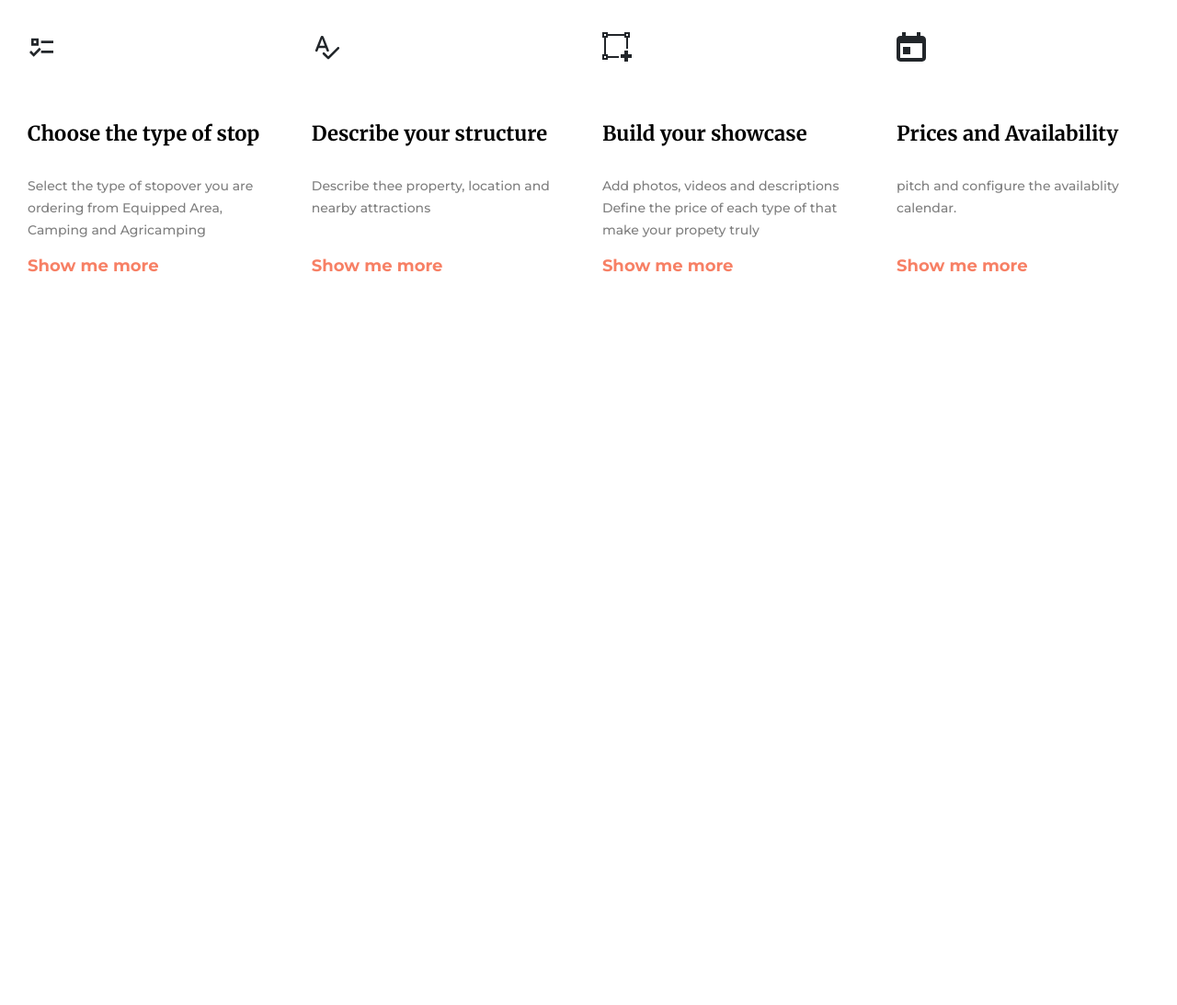
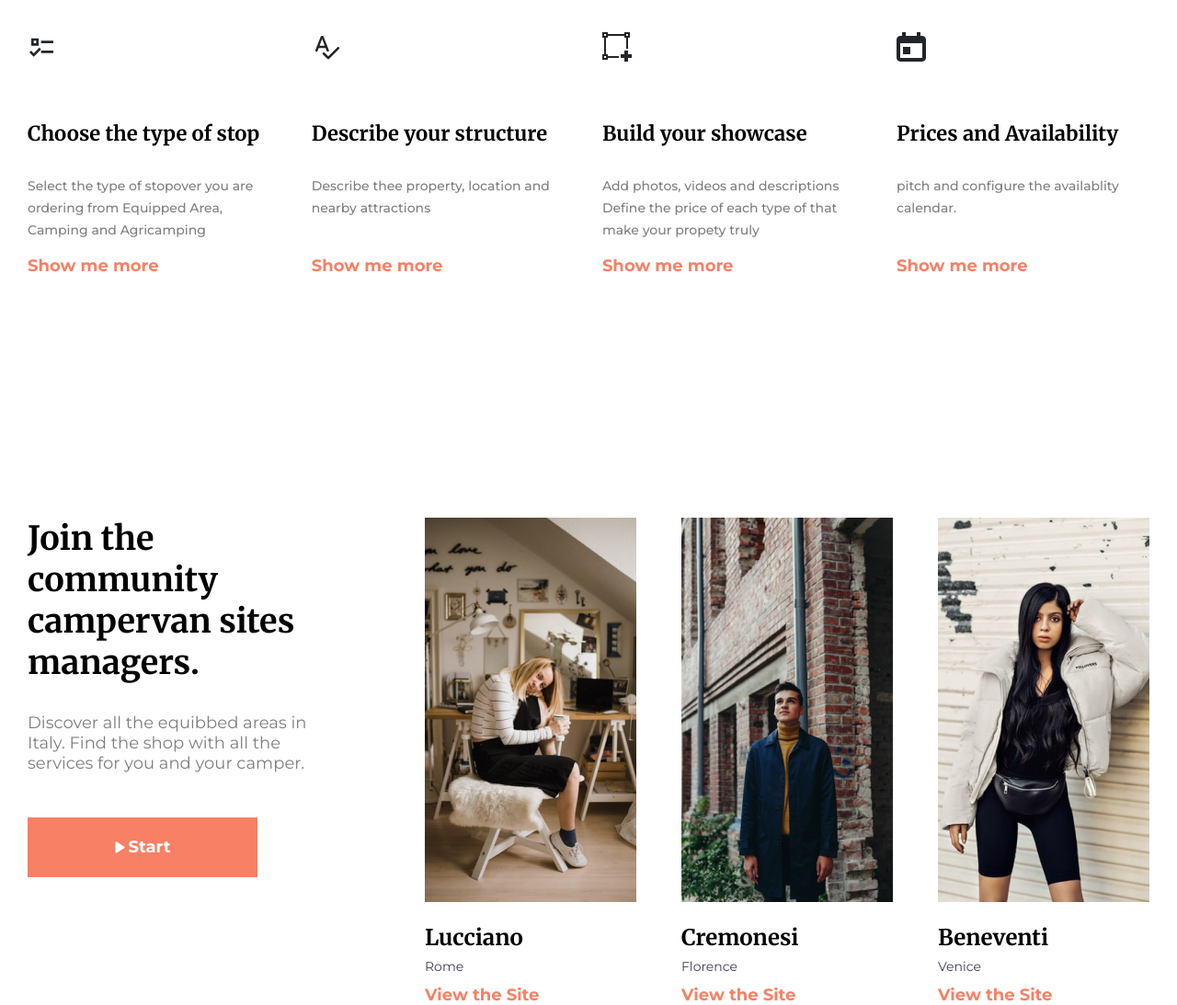
Before and after one commit to Scalete/project_business, a website: page src/index.html in a window 1280 px wide. Shown: the part 1905-2998 px from the top of the page at 92% size. Before the commit the page ends 2205 px from the top, so only its background shows below. Drawn offline with nearby package versions, Linux system fonts and the light colour scheme; files that its build step writes are made by us from their sources; files whose address does not match are found by name.

Commit message:
community

```diff
--- a/src/index.html
+++ b/src/index.html
@@ -126,6 +126,45 @@
         </div>
     </section>
 
+    <section class="community">
+        <div class="container">
+            <div class="community__wrapper">
+                <div class="community__join">
+                    <h2 class="title community__title">Join the community campervan sites managers.</h2>
+                    <h3 class="subtitle subtitle_mt32 community__subtitle">Discover all the equibbed areas in Italy. Find the shop with all the services for you and your camper.</h3>
+                    <button class="btn btn_mt48 community__btn"><img src="icons/btn-icons/play.svg" alt="play"
+                        class="community__btn-img">Start</button>
+                </div>
+                <div class="community__shops">
+                    <div class="community__shop">
+                        <img src="img/people/Lucciano.jpg" alt="Lucciano" class="community__shop-img">
+                        <h2 class="title title_mt24 community__shop-title">Lucciano</h2>
+                        <h3 class="subtitle subtitle_mt8 community__shop-subtitle">Rome</h3>
+                        <a href="#" class="community__shop-link">
+                            <h4 class="warning-title warning-title_mt11 community__shop-warning-title">View the Site</h4>
+                        </a>
+                    </div>
+                    <div class="community__shop">
+                        <img src="img/people/Cremonesi.jpg" alt="Cremonesi" class="community__shop-img">
+                        <h2 class="title title_mt24 community__shop-title">Cremonesi</h2>
+                        <h3 class="subtitle subtitle_mt8 community__shop-subtitle">Florence</h3>
+                        <a href="#" class="community__shop-link">
+                            <h4 class="warning-title warning-title_mt11 community__shop-warning-title">View the Site</h4>
+                        </a>
+                    </div>
+                    <div class="community__shop">
+                        <img src="img/people/Beneventi.jpg" alt="Beneventi" class="community__shop-img">
+                        <h2 class="title title_mt24 community__shop-title">Beneventi</h2>
+                        <h3 class="subtitle subtitle_mt8 community__shop-subtitle">Venice</h3>
+                        <a href="#" class="community__shop-link">
+                            <h4 class="warning-title warning-title_mt11 community__shop-warning-title">View the Site</h4>
+                        </a>
+                    </div>
+                </div>
+            </div>
+        </div>
+    </section>
+
 </body>
 
 </html>
--- a/src/sass/blocks/_button.scss
+++ b/src/sass/blocks/_button.scss
@@ -18,4 +18,7 @@
     &_mt29 {
         margin-top: 29px;
     }
+    &_mt48 {
+        margin-top: 48px;
+    }
 }
--- /dev/null
+++ b/src/sass/blocks/_community.scss
@@ -0,0 +1,46 @@
+.community {
+    padding-top: 263px;
+    &__wrapper {
+        display: flex;
+        justify-content: space-between;
+        align-items: flex-start;
+    }
+    &__title {
+        max-width: 325px;
+        font-size: 36px;
+        line-height: 45px;
+    }
+    &__subtitle {
+        font-weight: 400;
+        max-width: 325px;
+        font-size: 18px;
+        line-height: 22px;
+        opacity: 0.5;
+    }
+    &__btn {
+        &-img {
+            margin-right: 4px;
+        }
+    }
+    &__shops {
+        display: grid;
+        grid-template-columns: repeat(3, 230px);
+        gap: 49px 49px;
+    }
+    &__shop {
+        &-subtitle {
+            font-weight: 400;
+            line-height: 17px;
+            color: #3F3D56;
+        }
+        &-warning-title {
+            font-size: 18px;
+            line-height: 22px;
+        }
+        &-link {
+            &:hover {
+                text-decoration: none;
+            }
+        }
+    }
+}
--- a/src/sass/blocks/_media.scss
+++ b/src/sass/blocks/_media.scss
@@ -23,6 +23,24 @@
         &__items {
             grid-template-columns: repeat(auto-fit,minmax(auto,275px));
             gap: 46px 46px;
+        }
+    }
+    .community {
+        padding-top: 122px;
+        &__wrapper {
+            flex-direction: column;
+            align-items: center;
+        }
+        &__shops {
+            margin-top: 80px;
+        }
+        &__title, &__subtitle {
+            max-width: 669px;
+            text-align: center;
+        }
+        &__btn {
+            margin-left: auto;
+            margin-right: auto;
         }
     }
 }
@@ -64,6 +82,12 @@
             &-title {
                 margin-top: 40px;
             }
+        }
+    }
+    .community {
+        &__shops {
+            margin-top: 50px;
+            column-gap: 24px;
         }
     }
 }
@@ -118,6 +142,18 @@
             }
         }
     }
+    .community {
+        padding-top: 98px;
+        &__shops {
+            grid-template-columns: repeat(2,230px);
+        }
+        &__subtitle {
+            margin-top: 23px;
+        }
+        &__btn {
+            margin-top: 36px;
+        }
+    }
 }
 
 @media (max-width: 576px) {
@@ -169,4 +205,25 @@
             }
         }
     }
+    .community {
+        padding-top: 90px;
+        &__shops {
+            grid-template-columns: 230px;
+        }
+        &__shop {
+            display: flex;
+            flex-direction: column;
+            align-items: center;
+            &-title {
+                margin-top: 14px;
+            }
+        }
+        &__title {
+            font-size: 28px;
+            line-height: 36px;
+        }
+        &__subtitle {
+            font-size: 15px;
+        }
+    }
 }
--- a/src/sass/blocks/_title.scss
+++ b/src/sass/blocks/_title.scss
@@ -5,11 +5,14 @@
     font-size: 24px;
     line-height: 30px;
     color: #000000;
-    &_mt84 {
-        margin-top: 84px;
+    &_mt24 {
+        margin-top: 24px;
     }
     &_mt64 {
         margin-top: 64px;
+    }
+    &_mt84 {
+        margin-top: 84px;
     }
 }
 
@@ -19,6 +22,9 @@
     font-size: 14px;
     line-height: 24px;
     color: #000000;
+    &_mt8 {
+        margin-top: 8px;
+    }
     &_mt16 {
         margin-top: 16px;
     }
@@ -31,6 +37,9 @@
     &_mt31 {
         margin-top: 31px;
     }
+    &_mt32 {
+        margin-top: 32px;
+    }
 }
 
 .warning-title {
@@ -39,4 +48,7 @@
     font-size: 18px;
     line-height: 22px;
     color: $main-color;
+    &_mt11 {
+        margin-top: 11px;
+    }
 }
--- a/src/sass/style.scss
+++ b/src/sass/style.scss
@@ -19,6 +19,7 @@ h1, h2, h3, h4, h5 {
 @import 'blocks/promo';
 @import 'blocks/services';
 @import 'blocks/facilities';
+@import 'blocks/community';
 
 @import 'blocks/media';
 
```
Also changed, not shown: dist/css/style.min.css, dist/index.html.
